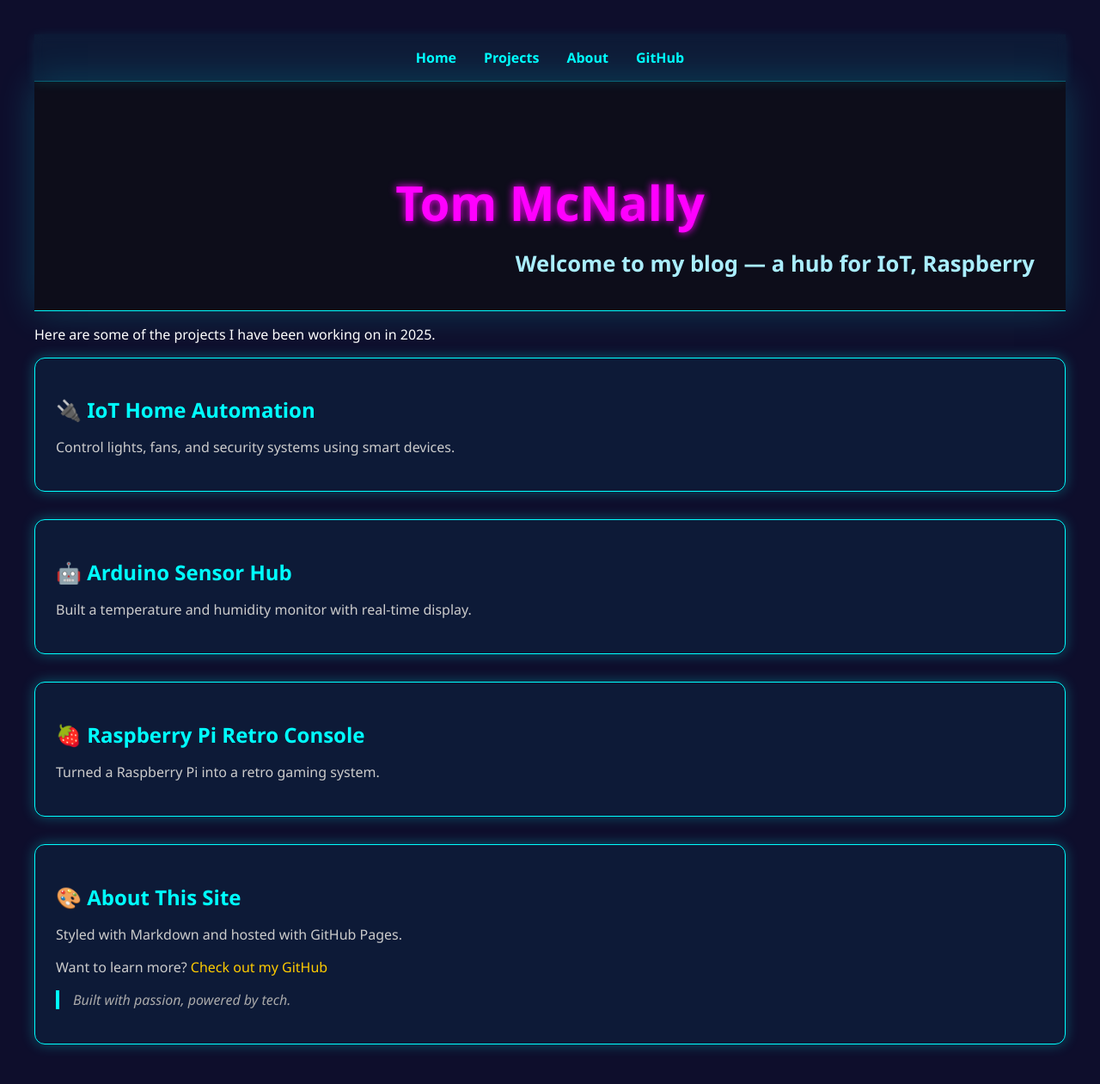
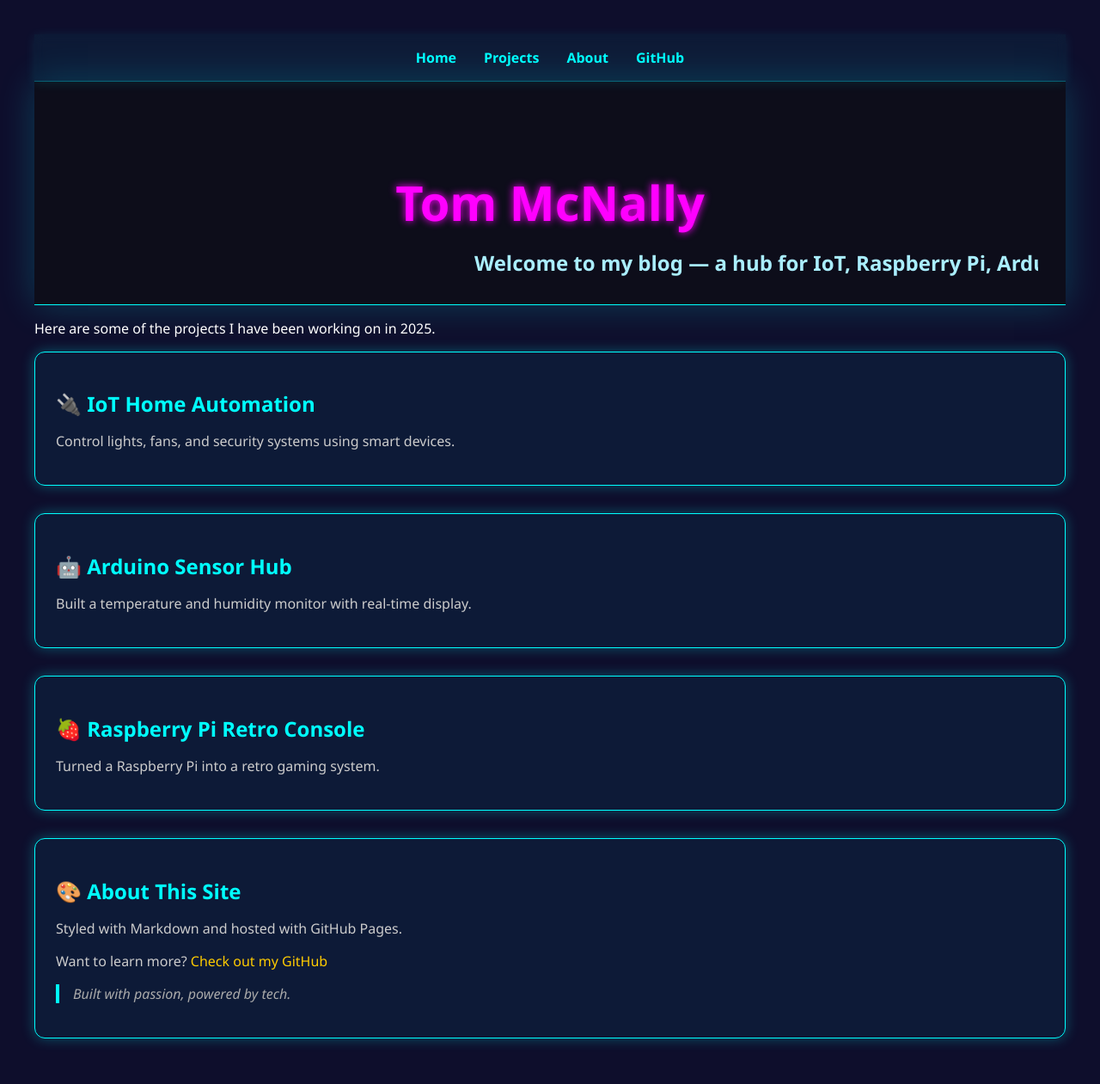
Before and after one commit to mcnallytj/skills-github-pages, a Jekyll site: the page built from index.html, in a window 1280 px wide and 1287 px high. Shown: the top 1261 px of the window at 86% size. Built offline with Jekyll 4.4.1, drawn with Linux system fonts in a browser that asks for light colours.

Commit message:
Update style.css

```diff
--- a/assets/css/style.css
+++ b/assets/css/style.css
@@ -53,31 +53,31 @@
 }
 
 .hero-sub {
-  font-size: 1.6rem;
-  font-weight: bold;
-  color: #aef;
-  white-space: nowrap;
+  width: 100%;
   overflow: hidden;
-  width: 100%;
   box-sizing: border-box;
-  position: relative;
-  height: 2.5rem;
+  margin-top: 1rem;
 }
 
 .hero-sub span {
   display: inline-block;
+  white-space: nowrap;
+  font-size: 1.5rem;
+  font-weight: bold;
+  color: #aef;
   padding-left: 100%;
-  animation: marquee 20s linear infinite;
+  animation: scroll-left 18s linear infinite;
 }
 
-@keyframes marquee {
+@keyframes scroll-left {
   0% {
-    transform: translateX(0);
+    transform: translateX(0%);
   }
   100% {
     transform: translateX(-100%);
   }
 }
+
 
 /* === NAVIGATION BAR === */
 .navbar {
```
